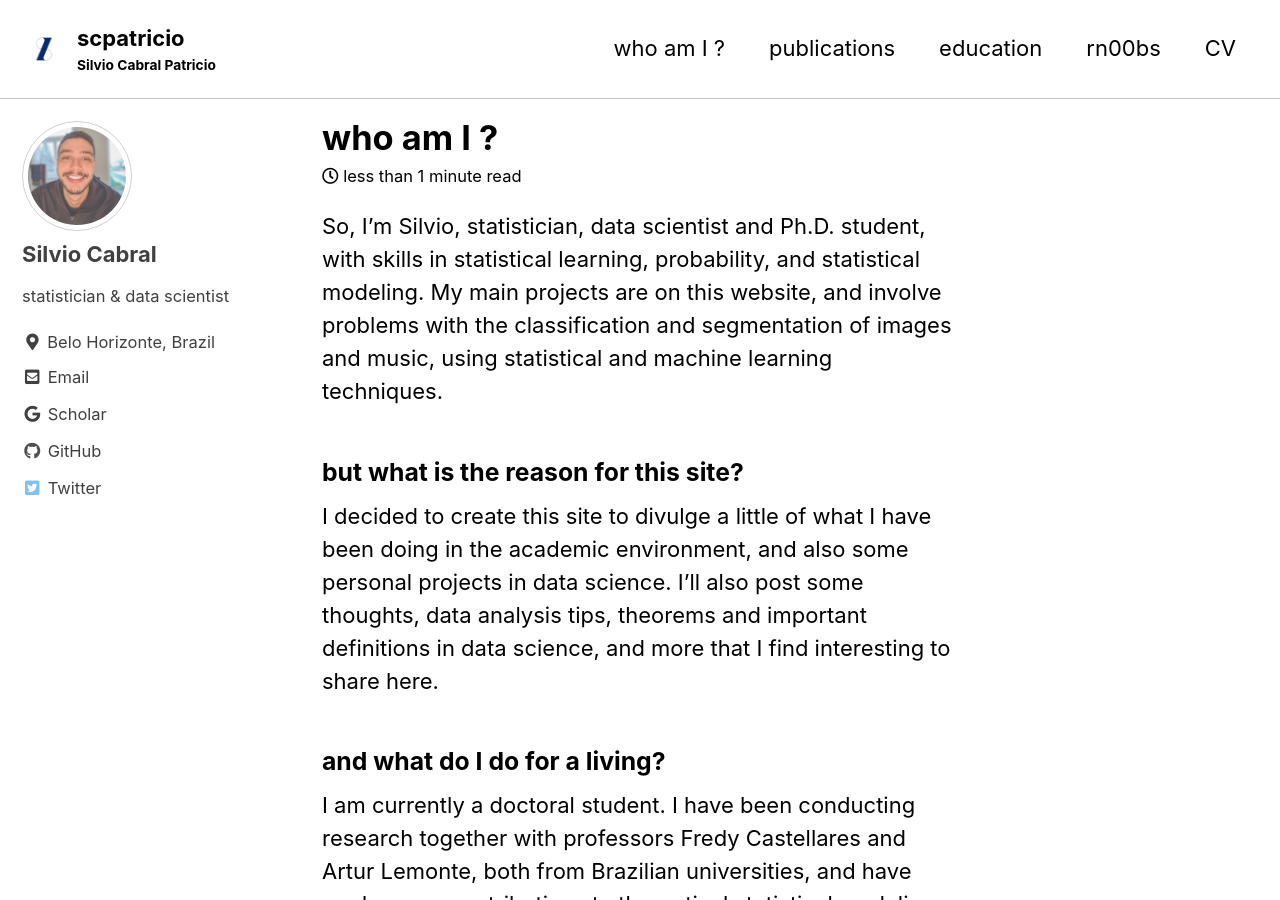
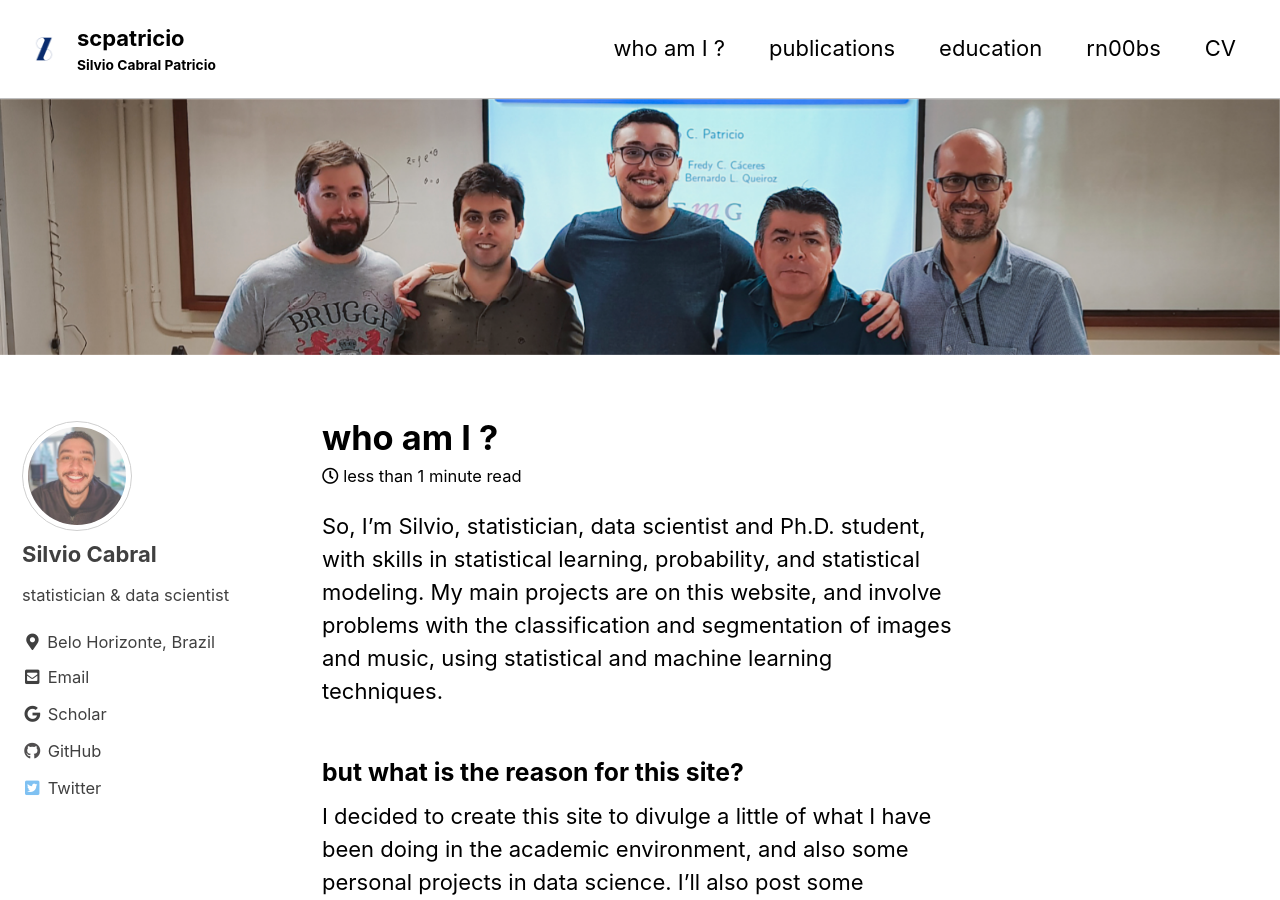
Before and after one commit to scpatricio/scpatricio.github.io, a Jekyll site: the page built from _pages/about.md, in a window 1280 px wide and 900 px high. Built offline with Jekyll 4.4.1, drawn with Linux system fonts in a browser that asks for light colours; cached includes are drawn as plain includes.

Commit message:
new github commit

```diff
--- a/_pages/about.md
+++ b/_pages/about.md
@@ -1,6 +1,8 @@
 ---
 title: "who am I ?"
 permalink: /about/
+header:
+  image: "/images/who_am_i.jpeg"
 ---
 
 So, I'm Silvio, statistician, data scientist and Ph.D. student, with skills in statistical learning, probability, and statistical modeling. My main projects are on this website, and involve problems with the classification and segmentation of images and music, using statistical and machine learning techniques.
```
Also changed, not shown: images/who_am_i.jpeg (added).
